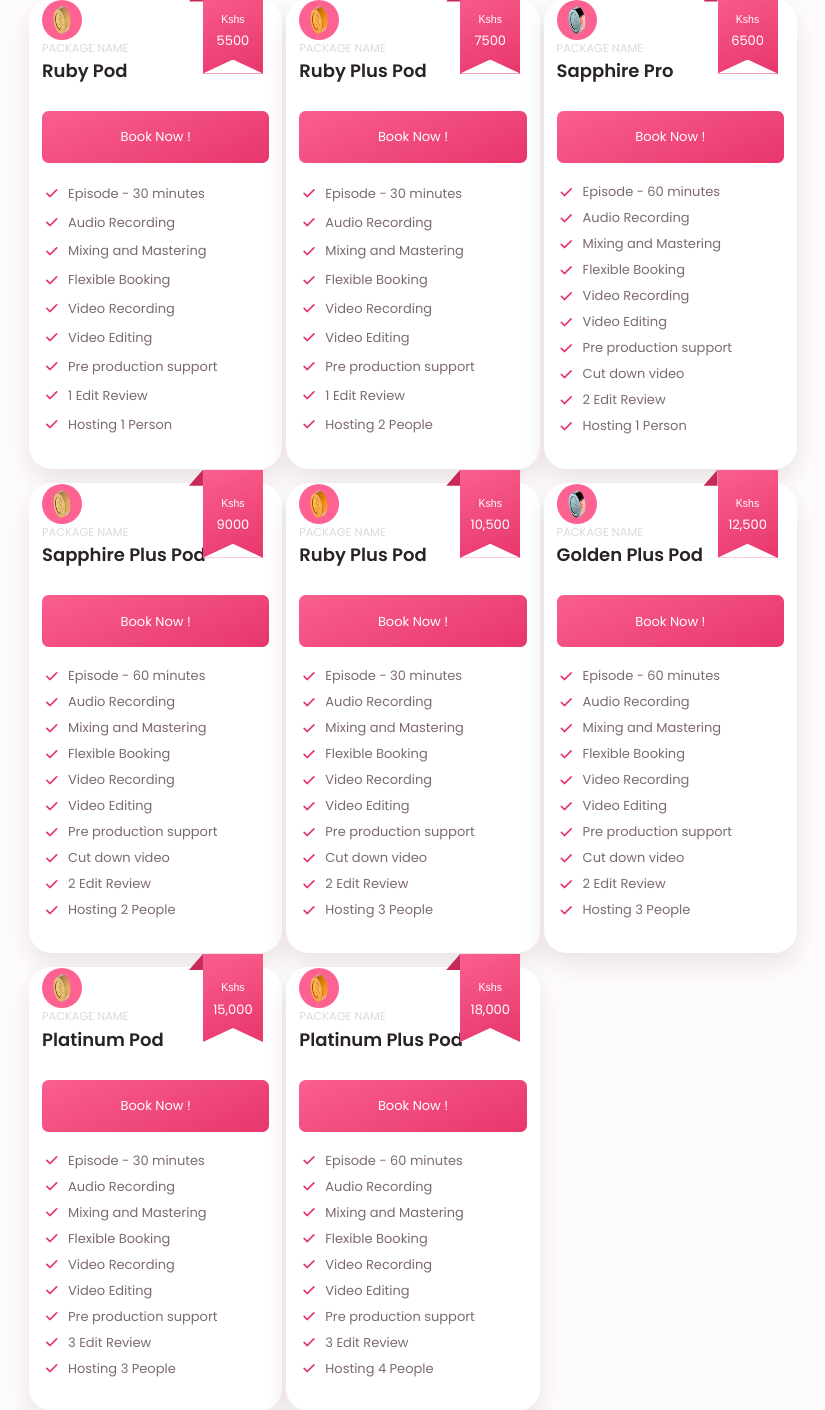
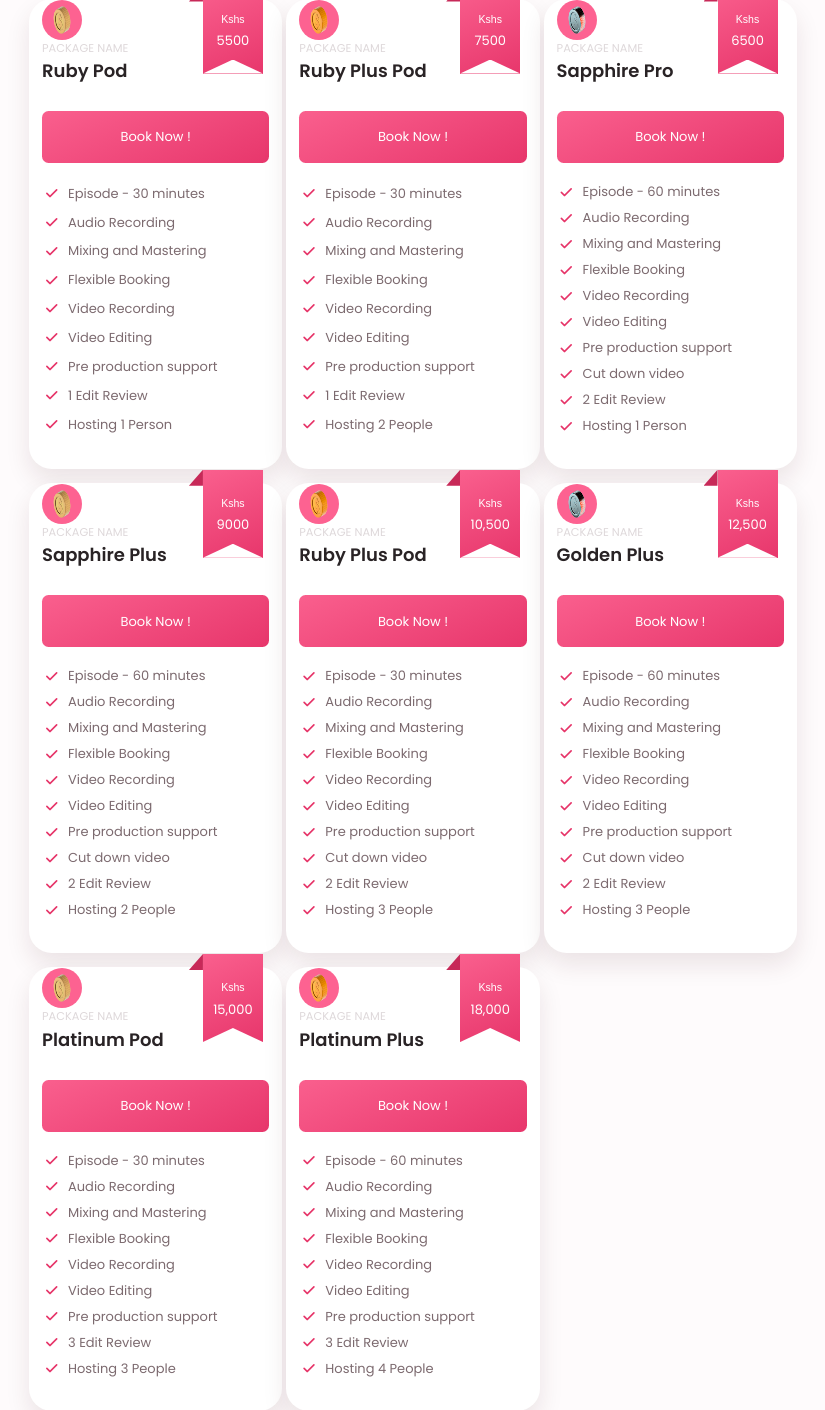
Before and after one commit to KevinMactoo/blueberry, a PHP site: page / in a window 1280 px wide. Shown: the part 2967-4377 px from the top of the page, without its empty margins (227-1052 px from the left). Run offline with PHP 8.4, Linux system fonts and the light colour scheme; some libraries are stand-ins or nearby versions.

Commit message:
fe -- Update data on  packages

```diff
--- a/index.php
+++ b/index.php
@@ -674,7 +674,7 @@
                         </div>
 
                         <span class="card__header-subtitle">Package Name</span>
-                        <h1 class="card-title"> Sapphire Plus Pod</h1>
+                        <h1 class="card-title"> Sapphire Plus</h1>
                     </header>
                     <button class="card__button " data-toggle="modal" data-target="#modalBookingForm"> Book Now !</button>
                     <ul class="card__list grid">
@@ -788,7 +788,7 @@
                         </div>
 
                         <span class="card__header-subtitle">Package Name</span>
-                        <h1 class="card-title"> Golden Plus Pod</h1>
+                        <h1 class="card-title"> Golden Plus</h1>
                     </header>
                     <button class="card__button" data-toggle="modal" data-target="#modalBookingForm"> Book Now !</button>
                     <ul class="card__list grid">
@@ -900,7 +900,7 @@
                         </div>
 
                         <span class="card__header-subtitle">Package Name</span>
-                        <h1 class="card-title"> Platinum Plus Pod </h1>
+                        <h1 class="card-title"> Platinum Plus</h1>
                     </header>
                     <button class="card__button " data-toggle="modal" data-target="#modalBookingForm"> Book Now !</button>
 
```
